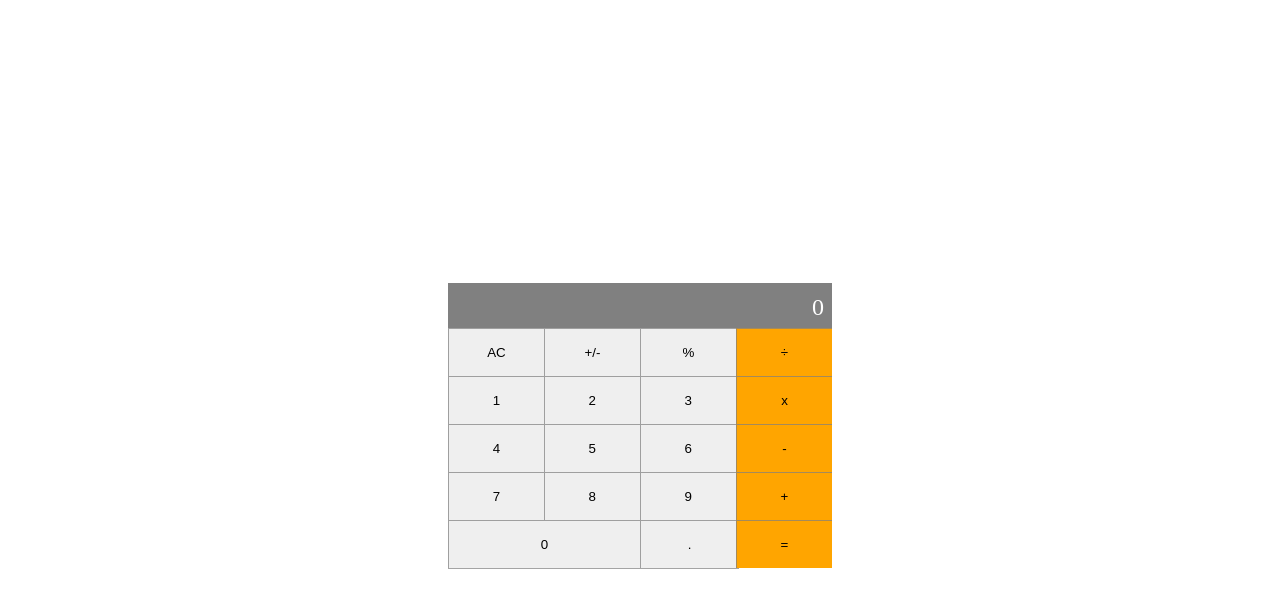
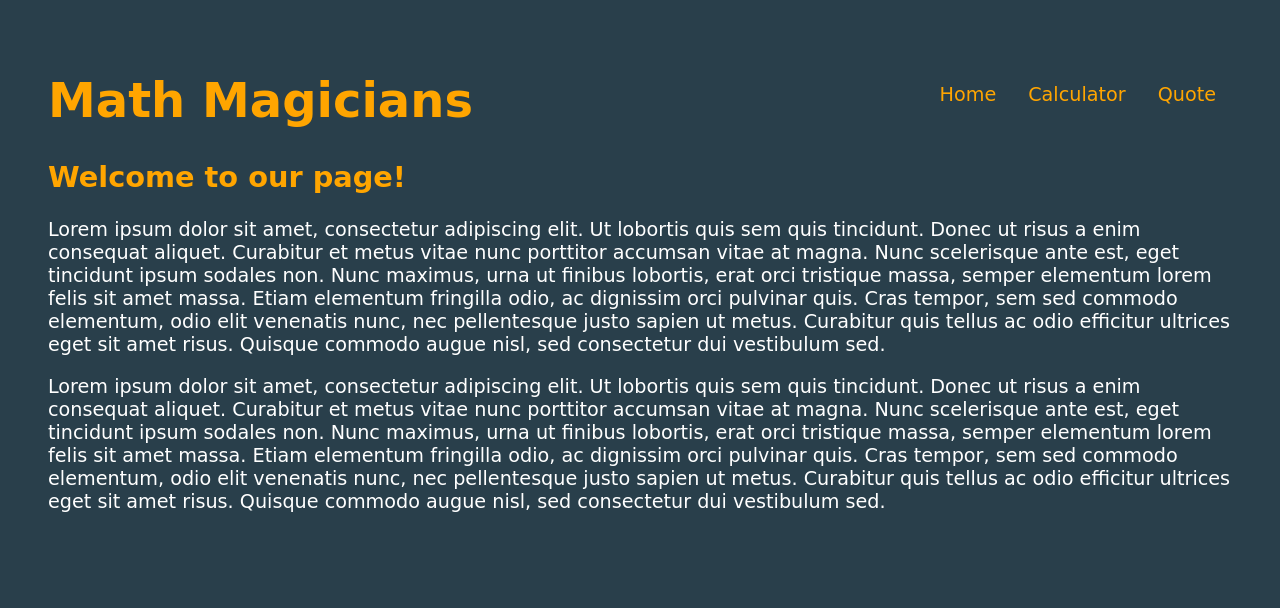
Before and after one commit to lily-coder/math-magicians, a React (Create React App) app: page /home in a window 1280 px wide. Shown: the top 608 px of the page. Built offline with nearby package versions, Linux system fonts and the light colour scheme.

Commit message:
Add home and quote pages

```diff
--- a/package.json
+++ b/package.json
@@ -10,6 +10,8 @@
     "prop-types": "^15.7.2",
     "react": "^17.0.2",
     "react-dom": "^17.0.2",
+    "react-icons": "^4.2.0",
+    "react-router-dom": "^5.3.0",
     "react-scripts": "4.0.3",
     "web-vitals": "^1.1.2"
   },
--- a/src/App.css
+++ b/src/App.css
@@ -1,12 +1,16 @@
 body {
   display: flex;
-  align-items: center;
   justify-content: center;
   text-align: center;
   width: 100vw;
   min-height: 100vh;
   margin: auto;
-  font-size: 1.5em;
+  font-size: 1.2em;
+  background-color: #0d2633e1;
+  color: white;
+  font-family:
+    "Comic Sans MS",
+    sans-serif;
 }
 
 .d-none {
@@ -21,15 +25,16 @@ body {
 }
 
 .answer {
-  width: 30vw;
+  width: 29.8vw;
   display: flex;
   align-items: center;
   justify-content: right;
-  background-color: grey;
+  background-color: #0d263300;
   color: white;
   margin: 0.2rem auto;
   height: 3rem;
   position: absolute;
+  border: 1px solid white;
 }
 
 button {
@@ -98,7 +103,7 @@ button {
 
 .calc-row-six .dot,
 .calc-row-six .equal {
-  width: 25%;
+  width: 25.1%;
 }
 
 .orange {
@@ -110,7 +115,7 @@ button {
   align-self: flex-end;
   text-align: right;
   margin: 0%;
-  width: 25%;
+  width: 25.5%;
   padding: 0%;
   margin-left: 0%;
   cursor: pointer;
@@ -152,3 +157,62 @@ button {
 .numbers-six .dot {
   width: 34%;
 }
+
+ul {
+  list-style: none;
+}
+
+.navbar {
+  display: flex;
+  position: absolute;
+  top: 4rem;
+  right: 3rem;
+}
+
+.navbar li {
+  margin: 0% 1rem;
+}
+
+.math-magicians-header {
+  position: absolute;
+  top: 2rem;
+  left: 3rem;
+  font-size: 3rem;
+  color: orange;
+}
+
+.home-content {
+  text-align: left;
+  margin: 0% 3rem;
+}
+
+.home-h2 {
+  margin-top: 10rem;
+  color: orange;
+}
+
+.calc-contain {
+  display: flex;
+  margin-top: 10rem;
+  margin-left: 2rem;
+}
+
+.calc-header {
+  margin: 0% 3rem;
+  position: absolute;
+  left: 0%;
+  color: orange;
+}
+
+.quote-content {
+  justify-content: center;
+  width: 80%;
+  position: relative;
+  margin: auto;
+  top: 50%;
+}
+
+a {
+  text-decoration: none;
+  color: orange;
+}
--- a/src/App.js
+++ b/src/App.js
@@ -1,11 +1,15 @@
 /* eslint no-unused-vars: 0 no-undef: 0 */
 import React, { Component, useState, useEffect } from 'react';
+import { Route, Switch } from 'react-router-dom';
 import './App.css';
 import Operators from './components/Calculator.js';
 import Answer from './components/Answer.js';
 import Numericals from './components/Numbers.js';
 import Equal from './components/Equals.js';
 import calculate from './logic/calculate.js';
+import Navbar from './components/Navbar.js';
+import Quote from './pages/Quote.js';
+import Home from './pages/Home.js';
 
 const App = () => {
   const initialObj = { total: null, next: null, operation: null };
@@ -45,7 +49,12 @@ const App = () => {
   };
 
   return (
-      <div>
+    <>
+    <Navbar />
+      <Switch>
+        <Route exact path='/calculator'>
+          <div className='calc-contain'>
+            <h2 className='calc-header'>Let's do some math</h2>
             <div className='calculator-container'>
               <Operators handleClick={handleClick} />
               <Answer
@@ -56,6 +65,15 @@ const App = () => {
               <Equal handleClick={handleClick} />
             </div>
           </div>
+        </Route>
+        <Route path='/home'>
+          <Home />
+        </Route>
+        <Route path='/quote'>
+          <Quote />
+        </Route>
+      </Switch>
+    </>
   );
 };
 
--- /dev/null
+++ b/src/components/Navbar.js
@@ -0,0 +1,55 @@
+/* eslint no-unused-vars: 0 no-undef: 0 */
+import React, { useState } from 'react';
+import { NavLink } from 'react-router-dom';
+import { MdClose } from 'react-icons/md/index.js';
+import { FiMenu } from 'react-icons/fi/index.js';
+
+const Navbar = () => {
+  const [navbarOpen, setNavbarOpen] = useState(false);
+  const links = [
+    {
+      id: 1,
+      path: '/home',
+      text: 'Home',
+    },
+    {
+      id: 2,
+      path: '/calculator',
+      text: 'Calculator',
+    },
+    {
+      id: 3,
+      path: '/quote',
+      text: 'Quote',
+    },
+  ];
+  const handleToggle = () => {
+    setNavbarOpen((prev) => !prev);
+  };
+  const closeMenu = () => {
+    setNavbarOpen(false);
+  };
+  return (
+    <nav className='navBar'>
+      <h1 className='math-magicians-header'>Math Magicians</h1>
+      <ul className='navbar'>
+        {links.map((link) => {
+          const r = '';
+          return (
+            <li key={link.id}>
+              <NavLink
+                to={link.path}
+                activeClassName='active-link'
+                onClick={() => closeMenu()}
+                exact
+              >
+                {link.text}
+              </NavLink>
+            </li>
+          );
+        })}
+      </ul>
+    </nav>
+  );
+};
+export default Navbar;
--- a/src/index.js
+++ b/src/index.js
@@ -1,12 +1,15 @@
 /* eslint no-unused-vars: 0 no-undef: 0 */
 import React from 'react';
 import ReactDOM from 'react-dom';
+import { BrowserRouter as Router } from 'react-router-dom';
 import './App.css';
 import App from './App.js';
 
 ReactDOM.render(
   <React.StrictMode>
-    <App />
+    <Router basename={process.env.PUBLIC_URL}>
+      <App />
+    </Router>
   </React.StrictMode>,
   document.getElementById('root'),
 );
--- /dev/null
+++ b/src/pages/Home.js
@@ -0,0 +1,37 @@
+/* eslint no-unused-vars: 0 no-undef: 0 */
+import React from 'react';
+import { useParams } from 'react-router-dom';
+
+const Home = () => {
+  const top = useParams();
+  return (
+    <div className='home-content'>
+      <h2 className='home-h2'>Welcome to our page!</h2>
+      <p>
+        Lorem ipsum dolor sit amet, consectetur adipiscing elit. Ut lobortis
+        quis sem quis tincidunt. Donec ut risus a enim consequat aliquet.
+        Curabitur et metus vitae nunc porttitor accumsan vitae at magna. Nunc
+        scelerisque ante est, eget tincidunt ipsum sodales non. Nunc maximus,
+        urna ut finibus lobortis, erat orci tristique massa, semper elementum
+        lorem felis sit amet massa. Etiam elementum fringilla odio, ac dignissim
+        orci pulvinar quis. Cras tempor, sem sed commodo elementum, odio elit
+        venenatis nunc, nec pellentesque justo sapien ut metus. Curabitur quis
+        tellus ac odio efficitur ultrices eget sit amet risus. Quisque commodo
+        augue nisl, sed consectetur dui vestibulum sed.
+      </p>
+      <p>
+        Lorem ipsum dolor sit amet, consectetur adipiscing elit. Ut lobortis
+        quis sem quis tincidunt. Donec ut risus a enim consequat aliquet.
+        Curabitur et metus vitae nunc porttitor accumsan vitae at magna. Nunc
+        scelerisque ante est, eget tincidunt ipsum sodales non. Nunc maximus,
+        urna ut finibus lobortis, erat orci tristique massa, semper elementum
+        lorem felis sit amet massa. Etiam elementum fringilla odio, ac dignissim
+        orci pulvinar quis. Cras tempor, sem sed commodo elementum, odio elit
+        venenatis nunc, nec pellentesque justo sapien ut metus. Curabitur quis
+        tellus ac odio efficitur ultrices eget sit amet risus. Quisque commodo
+        augue nisl, sed consectetur dui vestibulum sed.
+      </p>
+    </div>
+  );
+};
+export default Home;
--- /dev/null
+++ b/src/pages/Quote.js
@@ -0,0 +1,16 @@
+/* eslint no-unused-vars: 0 no-undef: 0 */
+import React from 'react';
+import { useParams } from 'react-router-dom';
+
+const Quote = () => {
+  const top = useParams();
+  return (
+    <div className='quote-content'>
+      <p>
+        Mathematics is not about numbers, equations, computations, or
+        algorithms: its about understanding- William Paul Thurston
+      </p>
+    </div>
+  );
+};
+export default Quote;
```
Also changed, not shown: 1 other file (tests, documents, lock files or other folders). Lines whose indentation alone changed are shown as unchanged.
